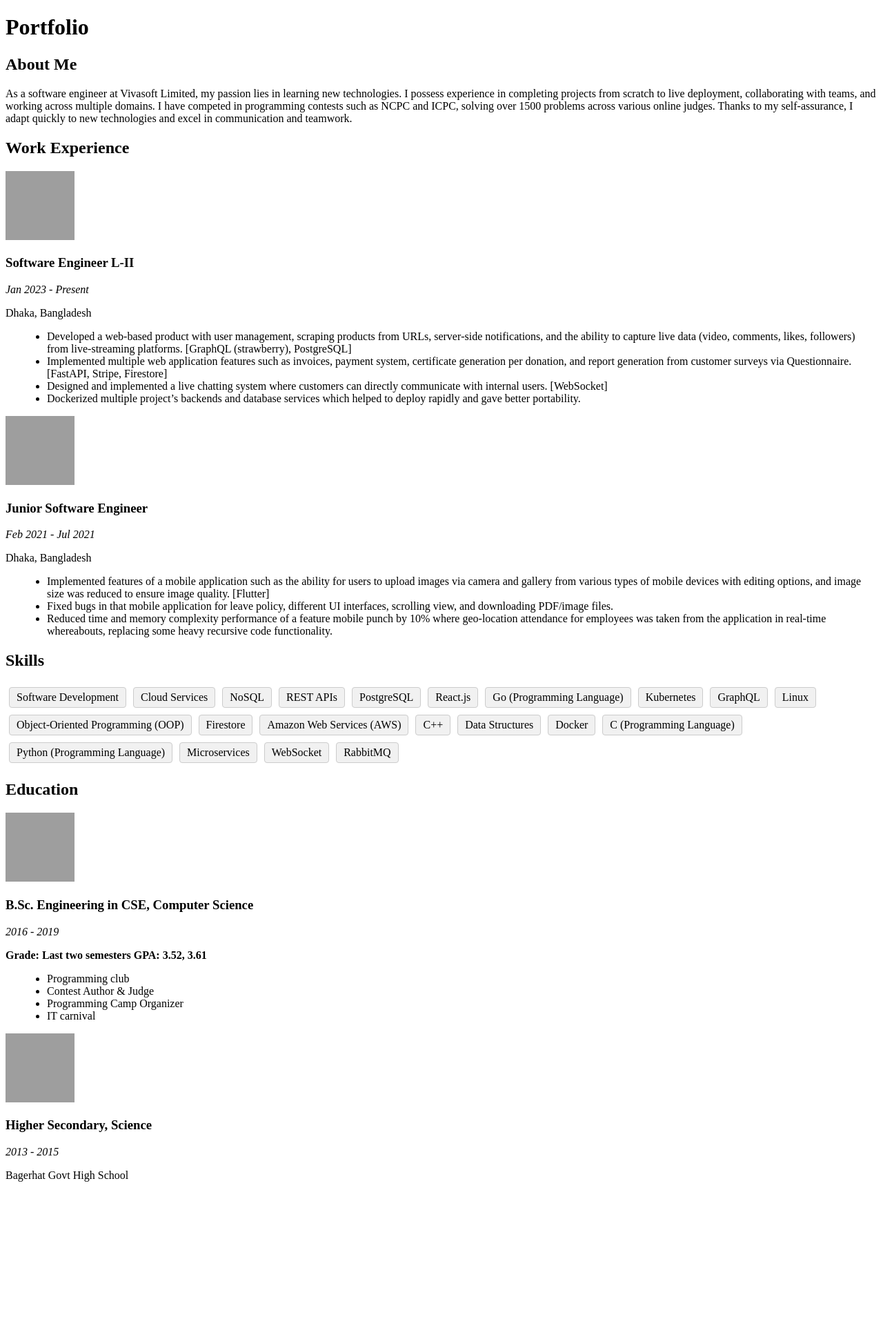
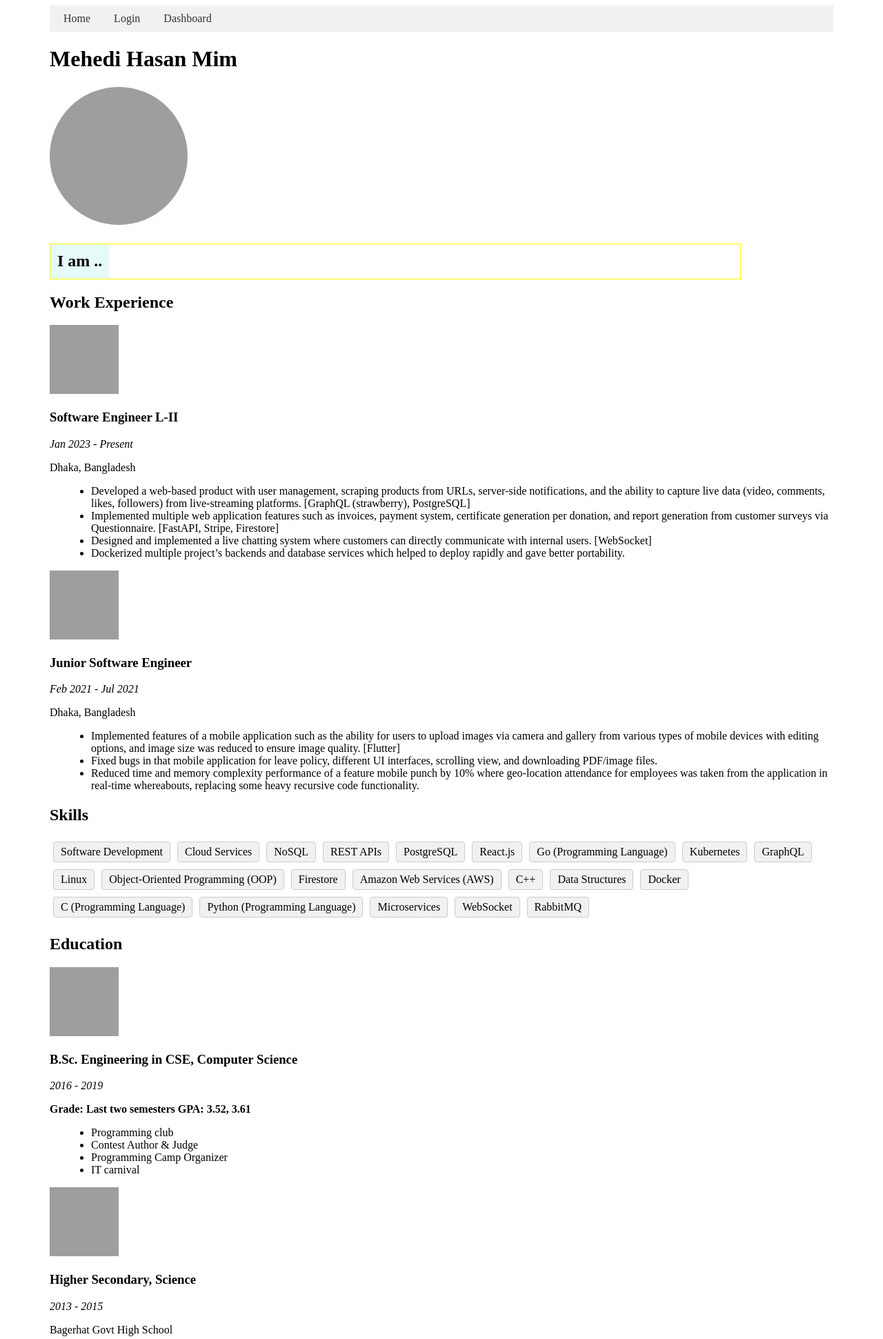
Before and after one commit to mehedi-mim/nimful-backend, a Python web app: template backend/templates/index.html in a window 1280 px wide. Shown: the top 1941 px of the page at 69% size. Before the commit the page ends 1713 px from the top, so only its background shows below. Run offline with Jinja, Linux system fonts and the light colour scheme; the template is opened without the code that fills it, so the values that code supplies are empty; grey boxes are pictures that could not be loaded.

Commit message:
dockerized project html edited

```diff
--- a/backend/templates/index.html
+++ b/backend/templates/index.html
@@ -2,12 +2,53 @@
 <html lang="en">
 <head>
     <meta charset="UTF-8">
-    <title>Title</title>
+    <title>Portfolio</title>
     <style>
         /* Add your desired CSS styles here */
+        html {
+            height: 100%;
+            margin: 0 5% 5% 5%;
+            display: grid;
+            place-items: center start;
+        }
+
+        .expandable-bar-header {
+          background-color: #E6FAF9;
+          padding: 10px;
+        }
+        .expandable-bar {
+            width: 1000px;
+            height: 50px;
+            border: 1px solid yellow;
+            overflow: hidden;
+            transition: height 0.3s ease;
+            cursor: pointer;
+            display: flex;
+            align-items: center;
+        }
+        .expandable-bar-name {
+            margin-left: 10px;
+        }
+        .expanded {
+            height: 250px;
+        }
+
+        .expandable-bar-content {
+            padding: 0px;
+            margin: 5%;
+        }
+
+
         .company-logo {
             width: 100px;
             height: 100px;
+            /* Add additional styling as needed */
+        }
+        .profile-picture {
+            width: 200px;
+            height: 200px;
+            border-radius: 50%; /* Make it circular */
+            margin-bottom: 2%
             /* Add additional styling as needed */
         }
 
@@ -25,6 +66,7 @@
             margin-left: 20px;
             /* Add additional styling as needed */
         }
+
 
         .skills {
             display: flex;
@@ -67,23 +109,97 @@
             /* Add additional styling as needed */
         }
 
+        .project {
+          margin-bottom: 20px;
+        }
+
+        .project-title {
+          font-weight: bold;
+        }
+
+        .project-dates {
+          color: #888;
+        }
+
+        .associated-with {
+          font-style: italic;
+          color: #888;
+        }
+
+        .project-description {
+          margin-top: 5px;
+        }
+
+
+        header {
+          background-color: #f1f1f1;
+          padding: 10px;
+        }
+
+        nav ul {
+          list-style-type: none;
+          margin: 0;
+          padding: 0;
+        }
+
+        nav ul li {
+          display: inline-block;
+          margin-right: 10px;
+        }
+
+        nav ul li a {
+          text-decoration: none;
+          color: #333;
+          padding: 5px 10px;
+        }
+
+        nav ul li a:hover {
+          background-color: #ccc;
+        }
+
+
+
 
 
 
     </style>
 </head>
 <body>
-<h1>Portfolio</h1>
-<h2>About Me</h2>
-<p>As a software engineer at Vivasoft Limited, my passion lies in learning new technologies. I possess experience in
-    completing projects from scratch to live deployment, collaborating with teams, and working across multiple domains.
-    I have competed in programming contests such as NCPC and ICPC, solving over 1500 problems across various online
-    judges. Thanks to my self-assurance, I adapt quickly to new technologies and excel in communication and
-    teamwork.</p>
+<header>
+    <nav>
+        <ul>
+            <li><a href="#">Home</a></li>
+            <li><a href="#">Login</a></li>
+            <li><a href="#">Dashboard</a></li>
+        </ul>
+    </nav>
+</header>
+
+<h1>Mehedi Hasan Mim</h1>
+<div>
+    <img src="https://media.licdn.com/dms/image/D5603AQGwjVWpTk_u-Q/profile-displayphoto-shrink_200_200/0/1676829458370?e=1689811200&v=beta&t=DZ3R9JFJzrzx-10liWzC-IFQFq1NUBrhbsjj7MgDkuc"
+         alt="Mehedi Hasan Mim" class="profile-picture">
+
+</div>
+
+<div class="expandable-bar" onclick="expandBar(this)">
+    <div class="expandable-bar-header">
+        <h2>I am ..</h2>
+    </div>
+    <div class="expandable-bar-content" style="display: none" ;>
+        <p>As a software engineer at Vivasoft Limited, my passion lies in learning new technologies. I possess
+            experience in completing projects from scratch to live deployment, collaborating with teams, and working
+            across multiple domains. I have competed in programming contests such as NCPC and ICPC, solving over 1500
+            problems across various online judges. Thanks to my self-assurance, I adapt quickly to new technologies and
+            excel in communication and teamwork.</p>
+    </div>
+</div>
+
 
 <h2>Work Experience</h2>
 
-<div class="work-experience">
+<div class=" work-experience
+    ">
     <img src="https://media.licdn.com/dms/image/C4D0BAQEYJrR1iLUyOg/company-logo_100_100/0/1655447112250?e=1692230400&v=beta&t=tl8oyYAMrYI6SJVO72AEauozqpjoxEpz4B4U9rmBqls"
          alt="Vivasoft Limited" class="company-logo">
     <h3 class="job-title">Software Engineer L-II</h3>
@@ -178,6 +294,84 @@
     <p class="institute">Bagerhat Govt High School</p>
 </div>
 <!-- Add other sections of your portfolio here (e.g., Education, Skills, Projects) -->
+<h2>Projects</h2>
+
+<div class="project">
+    <h3 class="project-title">Stickler</h3>
+    <span class="project-dates">Oct 2022 - Present</span>
+    <div class="associated-with">Associated with Vivasoft Limited</div>
+    <div class="project-description">
+        <ul>
+            <li>An analytical system that allows different streamers/retailers to analyze their streams. The user can
+                also analyze customer feedbacks, comments, product sales statistics, and so on. This system was created
+                using the GraphQL convention. [Strawberry]
+            </li>
+        </ul>
+    </div>
+
+
+    <h3 class="project-title">Support Ticketing System</h3>
+    <span class="project-dates">Sep 2021 - Oct 2021</span>
+    <div class="associated-with">Associated with Vivasoft Limited</div>
+    <div class="project-description">
+        <ul>
+            <li>Created a SaaS application that can handle many organizational interfaces. Customers can create tickets
+                by Department, Service Category, and Priority, and those tickets are resolved by assigned users.[
+                (Django, MySQL) migrate to (FastAPI, PostgreSQL)]
+            </li>
+        </ul>
+    </div>
+
+    <h3 class="project-title">Toja Connected Water</h3>
+    <span class="project-dates">Sep 2022 - Oct 2022</span>
+    <div class="associated-with">Associated with Vivasoft Limited</div>
+    <div class="project-description">
+        <ul>
+            <li>Developed a system in which various organizations track their water consumption and can compensate an
+                amount subscription‐wise. Donate to various freshwater‐producing projects via Stripe and become rewarded
+                via certificates.
+            </li>
+        </ul>
+    </div>
+
+
+    <h3 class="project-title">Tipspoi Mobile App</h3>
+    <span class="project-dates">Feb 2021 - Aug 2021</span>
+    <div class="associated-with">Associated with Inovace Technologies</div>
+    <div class="project-description">
+        <ul>
+            <li>A cloud‐based attendance monitoring mobile application which interacts with HRM web software. Admin
+                can see the attendance of 100+ organizations and carry out various HR functionalities
+                efficiently.[Flutter]
+            </li>
+        </ul>
+    </div>
+
+</div>
+
+<script>
+    function expandBar(element) {
+        element.classList.toggle('expanded');
+        var nameElement = element.querySelector('.expandable-bar-name');
+    }
+
+    document.addEventListener('DOMContentLoaded', function() {
+  var header = document.querySelector('.expandable-bar-header');
+  var content = document.querySelector('.expandable-bar-content');
+
+  header.addEventListener('click', function() {
+    if (content.style.display === 'none') {
+      content.style.display = 'block';
+    } else {
+      content.style.display = 'none';
+    }
+  });
+});
+
+
+
+
+</script>
 
 </body>
 </html>
```
